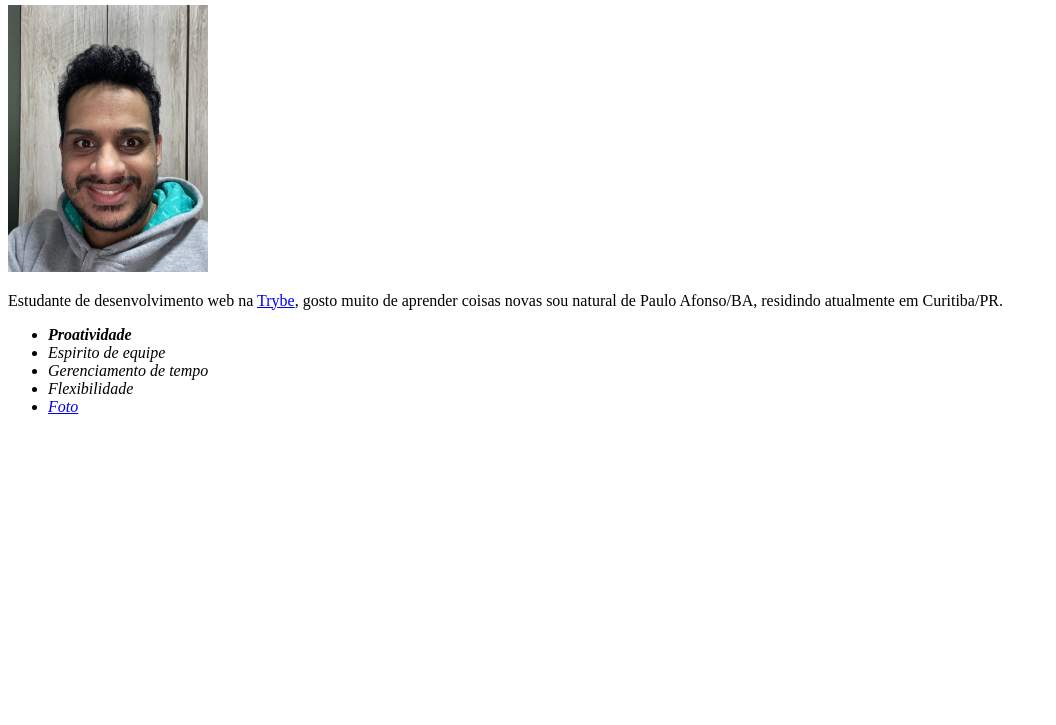
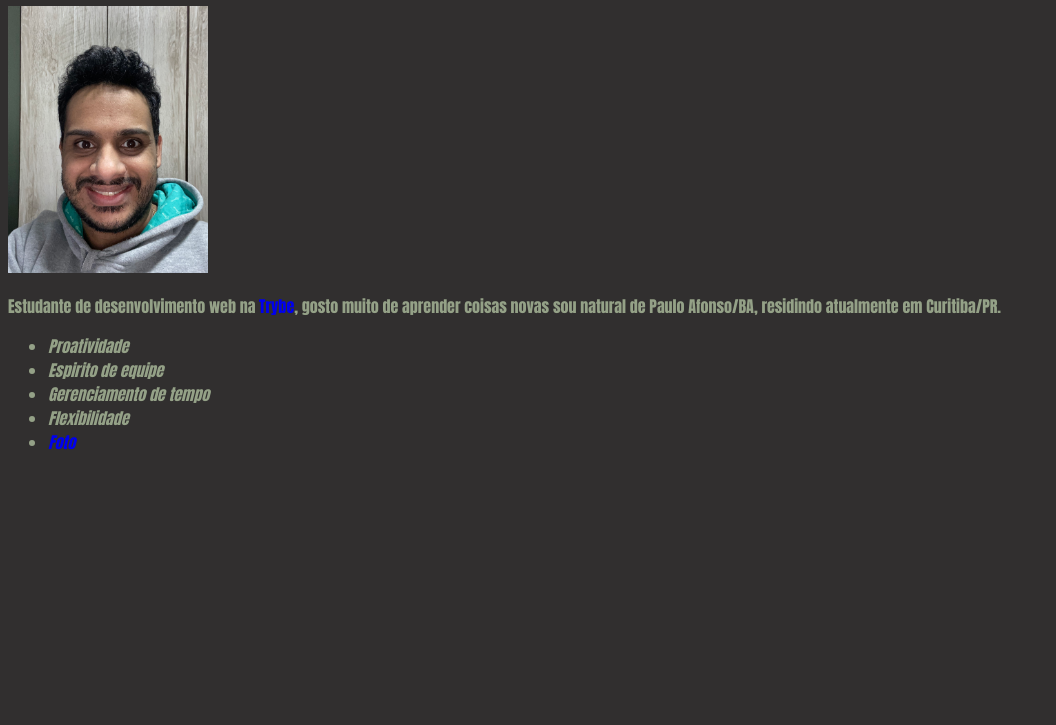
Before and after one commit to Vitorlima02/portifolio_web, a plain HTML site: page index.html in a window 1280 px wide. Shown: the part 75-800 px from the top of the page, without its empty margins (0-1056 px from the left). Drawn offline with Linux system fonts and the light colour scheme.

Commit message:
adicionado recursos com CSS

```diff
--- /dev/null
+++ b/css/style.css
@@ -0,0 +1,65 @@
+    h1 {
+        font-family: 'Lucida Sans', 'Lucida Sans Regular', 'Lucida Grande', 'Lucida Sans Unicode', Geneva, Verdana, sans-serif;
+        color: #94A187;
+    }
+
+    body {
+        font-family: Impact, Haettenschweiler, 'Arial Narrow Bold', sans-serif;
+        background-color: #312F2F;
+        color: #94A187;
+    }
+
+    .text {
+        font-size: 16px;
+    }
+
+    li {
+        color: #94A187;
+    }
+
+    a {
+        text-decoration: none;
+    }
+
+    a:visited {
+        color: #94A187
+    }
+
+    .skills {
+        font-weight: 200;
+    }
+
+    .skills1 {
+        font-weight: 300;
+    }
+
+    .skills2 {
+        font-weight: 400;
+    }
+
+    .skills3 {
+        font-weight: 500;
+    }
+
+    .skills4 {
+        font-weight: 600;
+    }
+    /* link que ainda não foi visitado
+a:link {
+    color: red;
+ }
+
+ link que foi visitado
+ a:visited {
+     color: green;
+ }
+
+ mouse over
+ a:hover {
+     color: #000000;
+ }
+
+ link selecionado
+ a:active {
+     color: blue;
+ } */
--- a/index.html
+++ b/index.html
@@ -3,24 +3,23 @@
 
 <head>
     <meta charset="UTF-8">
-    <meta http-equiv="X-UA-Compatible" content="IE=edge">
-    <meta name="viewport" content="width=device-width, initial-scale=1.0">
+    <link rel="stylesheet" type="text/css" href="css/style.css">
     <title>Portifólio Web</title>
 </head>
 
 <body>
     <h1>Vicente Vitor Lima do Nascimento</h1>
     <img id="foto" src="images/vitor-lima.jpg" alt="Vitor Lima" width="200px">
-    <p>
+    <p class="text">
         Estudante de desenvolvimento web na
         <a href="https://www.betrybe.com/" target="_blank">Trybe</a>, gosto muito de aprender coisas novas sou natural de Paulo Afonso/BA, residindo atualmente em Curitiba/PR.
     </p>
     <ul>
-        <li><strong><em>Proatividade</em></strong></li>
-        <li><em>Espirito de equipe</em></li>
-        <li><em>Gerenciamento de tempo</em></li>
-        <li><em>Flexibilidade</em></li>
-        <li><em><a href="#foto">Foto</a></em></li>
+        <li class="skills"><strong><em>Proatividade</em></strong></li>
+        <li class="skills1"><em>Espirito de equipe</em></li>
+        <li class="skills2"><em>Gerenciamento de tempo</em></li>
+        <li class="skills3"><em>Flexibilidade</em></li>
+        <li class="skills4"><em><a href="#foto">Foto</a></em></li>
     </ul>
 
 
```
